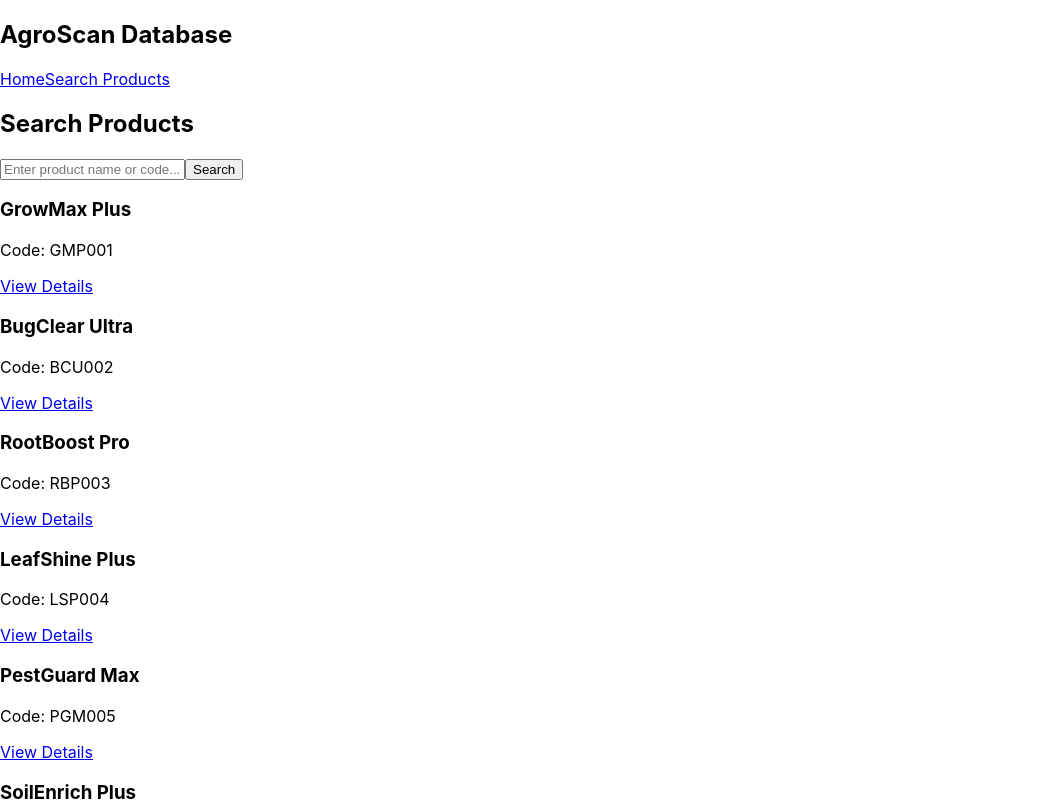
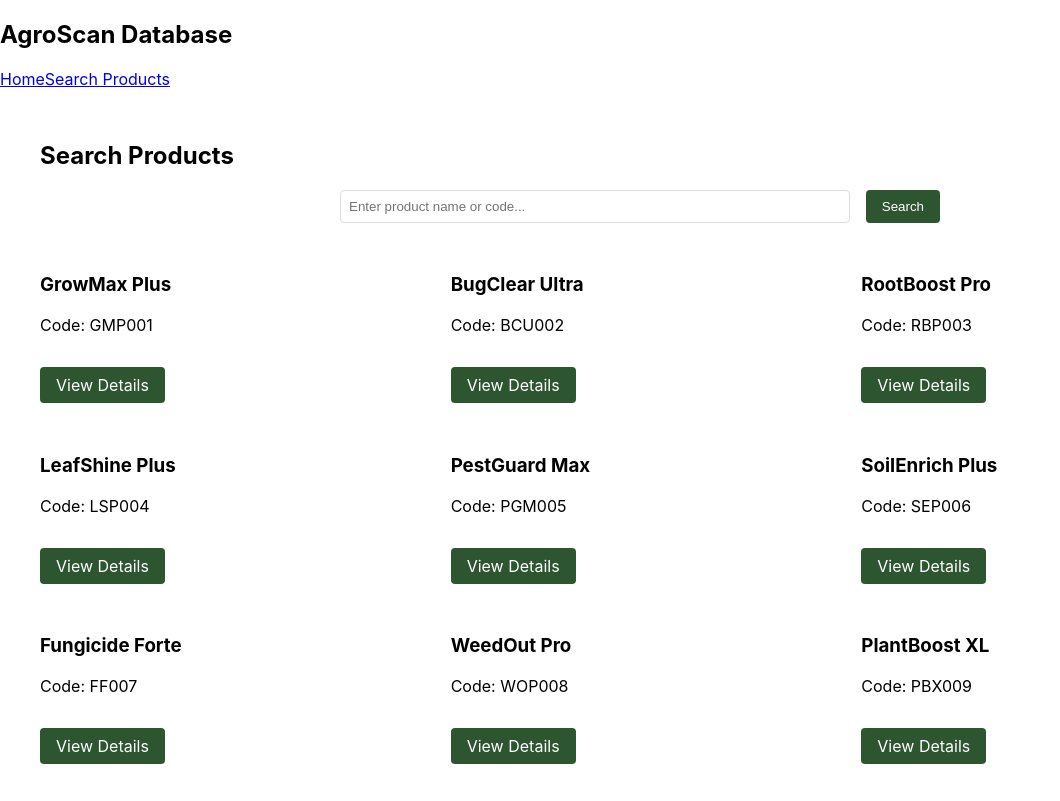
Before and after one commit to Esuza-arch/agro-scan, a React (Create React App) app: page /search in a window 1280 px wide. Shown: the top 801 px of the page, without its empty margins (0-1060 px from the left). Built offline with nearby package versions, Linux system fonts and the light colour scheme; data requests are answered from the project's data file.

Commit message:
add new styling to app.css

```diff
--- a/src/App.css
+++ b/src/App.css
@@ -1,38 +1,96 @@
-.App {
-  text-align: center;
+.app {
+  min-height: 100vh;
 }
 
-.App-logo {
-  height: 40vmin;
-  pointer-events: none;
+.content {
+  padding: 2rem;
+  max-width: 1200px;
+  margin: 0 auto;
 }
 
-@media (prefers-reduced-motion: no-preference) {
-  .App-logo {
-    animation: App-logo-spin infinite 20s linear;
-  }
+.home {
+  text-align: center;
+  padding: 2rem;
 }
 
-.App-header {
-  background-color: #282c34;
-  min-height: 100vh;
-  display: flex;
-  flex-direction: column;
-  align-items: center;
-  justify-content: center;
-  font-size: calc(10px + 2vmin);
-  color: white;
+.features {
+  display: grid;
+  grid-template-columns: repeat(auto-fit, minmax(250px, 1fr));
+  gap: 2rem;
+  margin-top: 3rem;
 }
 
-.App-link {
-  color: #61dafb;
+.feature {
+  padding: 1.5rem;
+  border: 1px solid #ddd;
+  border-radius: 8px;
 }
 
-@keyframes App-logo-spin {
-  from {
-    transform: rotate(0deg);
-  }
-  to {
-    transform: rotate(360deg);
-  }
+.search {
+  margin-bottom: 2rem;
 }
+
+.search form {
+  display: flex;
+  gap: 1rem;
+  max-width: 600px;
+  margin: 0 auto;
+}
+
+.search input {
+  flex: 1;
+  padding: 0.5rem;
+  border: 1px solid #ddd;
+  border-radius: 4px;
+}
+
+.search button {
+  padding: 0.5rem 1rem;
+  background-color: #2c5530;
+  color: white;
+  border: none;
+  border-radius: 4px;
+  cursor: pointer;
+}
+
+.product-list {
+  display: grid;
+  grid-template-columns: repeat(auto-fill, minmax(300px, 1fr));
+  gap: 2rem;
+}
+
+.product-card {
+  border: 1px solid #ddd;
+  padding: 1rem;
+  border-radius: 8px;
+}
+
+.view-details {
+  display: inline-block;
+  margin-top: 1rem;
+  padding: 0.5rem 1rem;
+  background-color: #2c5530;
+  color: white;
+  text-decoration: none;
+  border-radius: 4px;
+}
+
+.product-details {
+  max-width: 800px;
+  margin: 0 auto;
+}
+
+.ingredients li {
+  margin-bottom: 2rem;
+  padding: 1rem;
+  border: 1px solid #ddd;
+  border-radius: 8px;
+}
+
+.hazard-warning {
+  margin-top: 1rem;
+  padding: 1rem;
+  background-color: #fff3cd;
+  border: 1px solid #ffeeba;
+  border-radius: 4px;
+}
--- a/src/App.js
+++ b/src/App.js
@@ -5,6 +5,7 @@ import Home from './components/Home'
 import Search from './components/Search'
 import ProductList from './components/ProductList'
 import ProductDetails from './components/ProductDetails'
+import './App.css'
 
 function App() {
   const [products, setProducts] = useState([])
```
